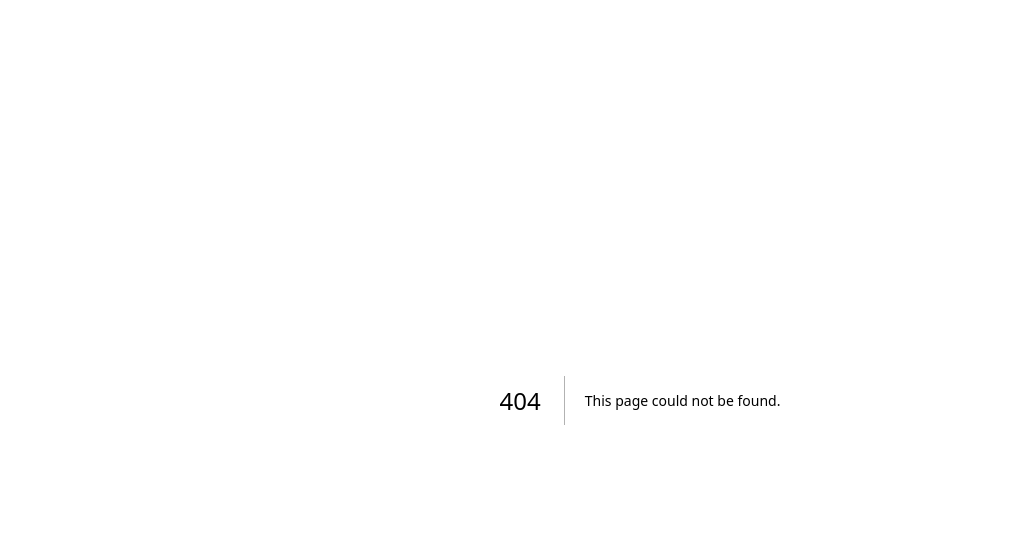
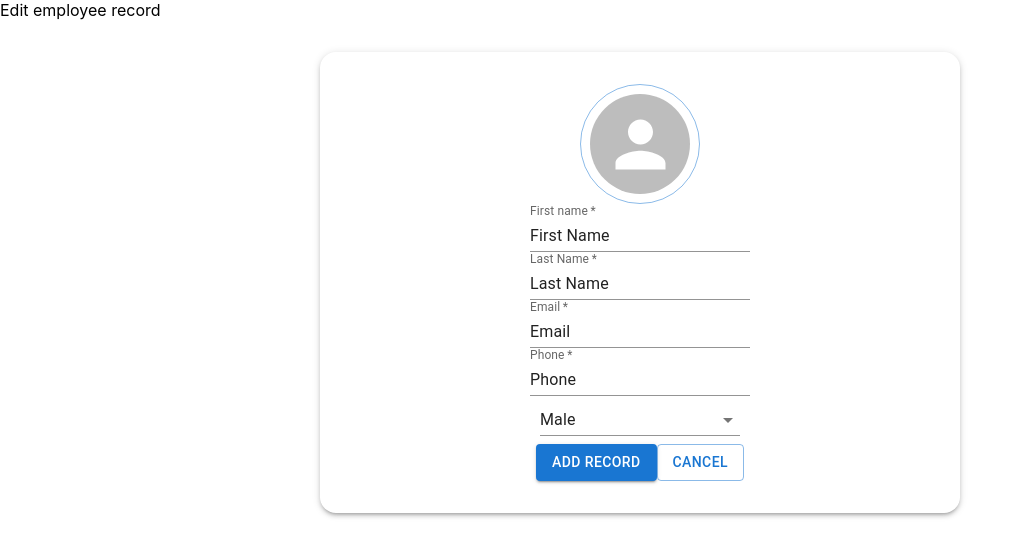
Before and after one commit to NAVODYA123/front-end-emp-mgmt-app, a Next.js app: page /employee/edit/1 in a window 1280 px wide. Before the commit this address had no page. Shown: the top 556 px of the page, without its empty margins (0-1024 px from the left). Built offline with nearby package versions, Linux system fonts and the light colour scheme.

Commit message:
Implment ui for add and edit functions

```diff
--- /dev/null
+++ b/pages/employee/edit/[id].tsx
@@ -0,0 +1,120 @@
+
+import { useState } from 'react'
+import Box from '@mui/material/Box'
+import TextField from '@mui/material/TextField'
+import Grid from '@mui/material/Unstable_Grid2'
+import FormControl from '@mui/material/FormControl'
+import MenuItem from '@mui/material/MenuItem'
+import InputLabel from '@mui/material/InputLabel'
+import Select, { SelectChangeEvent } from '@mui/material/Select'
+import Avatar from '@mui/material/Avatar'
+import Button from '@mui/material/Button'
+import { minWidth } from '@mui/system'
+
+
+
+
+const editEmployeeRecord =( ) => {
+
+
+
+    const [gender, setGender] = useState('M')
+
+    const handleChange = (event: SelectChangeEvent) => {
+      setGender(event.target.value)
+    }
+
+    return (
+      <Box>
+        <Box> Edit employee record</Box>
+
+        <Box
+          sx={{
+
+            width: '100%',
+            display: 'flex',
+            flexDirection: 'column',
+            alignItems: 'center',
+            justifyContent: 'center',
+            mb: 4,
+            mt: 4,
+          }}
+        >
+          <Box
+            component='form'
+            sx={{
+              width: '50%',
+              display: 'flex',
+              flexDirection: 'column',
+              justifyContent: 'center',
+              alignItems: 'center',
+              boxShadow: 3,
+              borderRadius: '16px',
+              pt: 4,
+              pb: 4,
+            }}
+          >
+            {/* <Grid container alignItems="flex-start" spacing={4} columns={16}>
+        <Grid style={{ marginTop: 15 }}  xs={6}>       */}
+            <Button variant='outlined' component='label' sx={{ height:'120px', width:'120px',   borderRadius:'50%'}}>
+              <Avatar
+                alt=''
+                src=''
+                sx={{ width: 100, height: 100 }}
+                variant='circular'
+              />
+              <input hidden accept='image/*' multiple type='file' />
+            </Button>
+
+            <TextField
+              required
+              id='standard-basic'
+              label='First name'
+              defaultValue='First Name'
+              variant='standard'
+            />
+            <TextField
+              required
+              id='standard-basic'
+              label='Last Name'
+              defaultValue='Last Name'
+              variant='standard'
+            />
+
+            <TextField
+              required
+              id='standard-basic'
+              label='Email'
+              defaultValue='Email'
+              variant='standard'
+            />
+
+            <TextField
+              required
+              id='standard-required'
+              label='Phone'
+              defaultValue='Phone'
+              variant='standard'
+            />
+            <FormControl variant='standard' sx={{ m: 1, minWidth: '200px' }}>
+              <Select value={gender} onChange={handleChange} label='Gender'>
+                <MenuItem value={'Select gender'}></MenuItem>
+
+                <MenuItem value={'M'}>Male</MenuItem>
+                <MenuItem value={'F'}>Female</MenuItem>
+              </Select>
+            </FormControl>
+            <Box sx={{ display: 'flex', flexDirection: 'row' }}>
+              <Button variant='contained'>Add Record</Button>
+              <Button variant='outlined'>Cancel</Button>
+            </Box>
+            {/* </Grid>
+          </Grid> */}
+          </Box>
+        </Box>
+      </Box>
+    )
+
+}
+
+export default editEmployeeRecord
--- a/pages/employee/list.tsx
+++ b/pages/employee/list.tsx
@@ -86,6 +86,7 @@ const ViewEmployee = () => {
 
         <ConditionalWrapper condition={!toggleList}>
           {employeeDataArr?.map((emp: Employee) => {
+
             return toggleList ? (
               <Box
               sx={{
@@ -97,11 +98,11 @@ const ViewEmployee = () => {
                 mb: 2,
               }}
             >
-                <ListCard key={emp.id} empData={emp} />
+                <ListCard key={`emp-id-list-${emp.id}`} empData={emp} />
                 </Box>
             ) : (
 
-              <GridCard key={emp.id} empData={emp} />
+              <GridCard key={`emp-id-grid-${emp.id}`} empData={emp} />
 
             )
           })}
--- a/src/components/ConditionalWrapper.tsx
+++ b/src/components/ConditionalWrapper.tsx
@@ -1,6 +1,7 @@
 import Grid from '@mui/material/Unstable_Grid2'
 import Box from '@mui/material/Box'
 import ListTableHeader from './ListTableHeader'
+
 
 type Props = {
   //   children?: JSX.Element|JSX.Element[],
--- a/src/components/ListTableHeader.tsx
+++ b/src/components/ListTableHeader.tsx
@@ -18,9 +18,9 @@ const ListTableHeader = () => {
         borderRadius: '8px',
         alignItems: 'center',}}>
       {' '}
-      <Typography sx={{
+      <Box sx={{
         width:'100%',
-        fontWeight: 'bold',display: 'flex',
+        fontWeight: 'bold', display: 'flex',
         flexDirection: 'row',
         justifyContent: 'space-evenly',}}>
       <Box sx={{ width: '10%' }}>Photo</Box>
@@ -30,7 +30,7 @@ const ListTableHeader = () => {
       <Box sx={{ width: '10%' }}>Phone</Box>
       <Box sx={{ width: '10%' }}>Gender</Box>
       <Box sx={{ width: '10%' }}>Actions</Box>
-      </Typography>
+      </Box>
     </Box>
     </Box>
   )
```
Also changed, not shown: pages/_app.tsx (+9 -1 lines), pages/employee/add.tsx (+107 -2 lines), src/components/GridCard.tsx (+16 -12 lines), src/components/footer/Footer.tsx (+9 -1 lines), src/components/header/Header.tsx (+8 -1 lines), pages/employee/[id].tsx (deleted).
